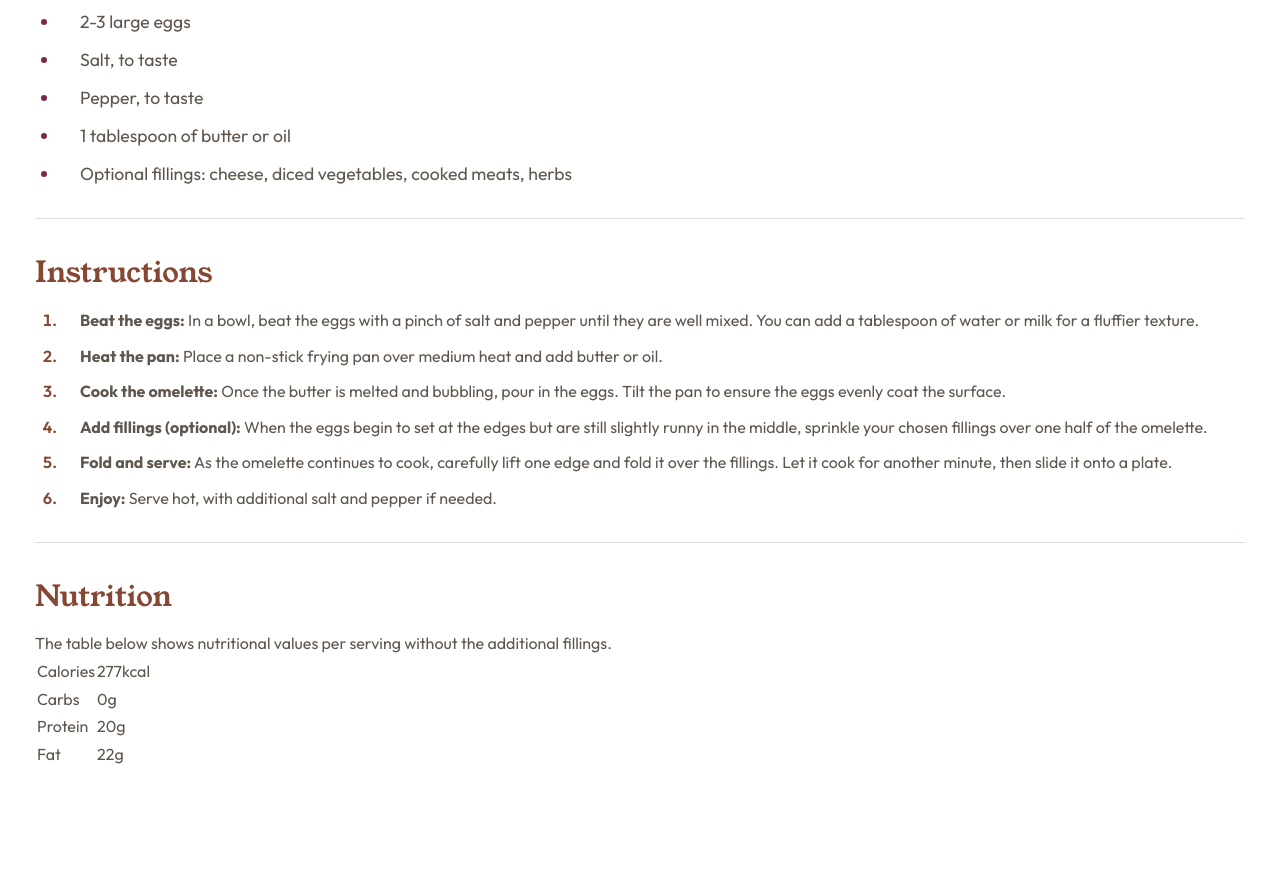
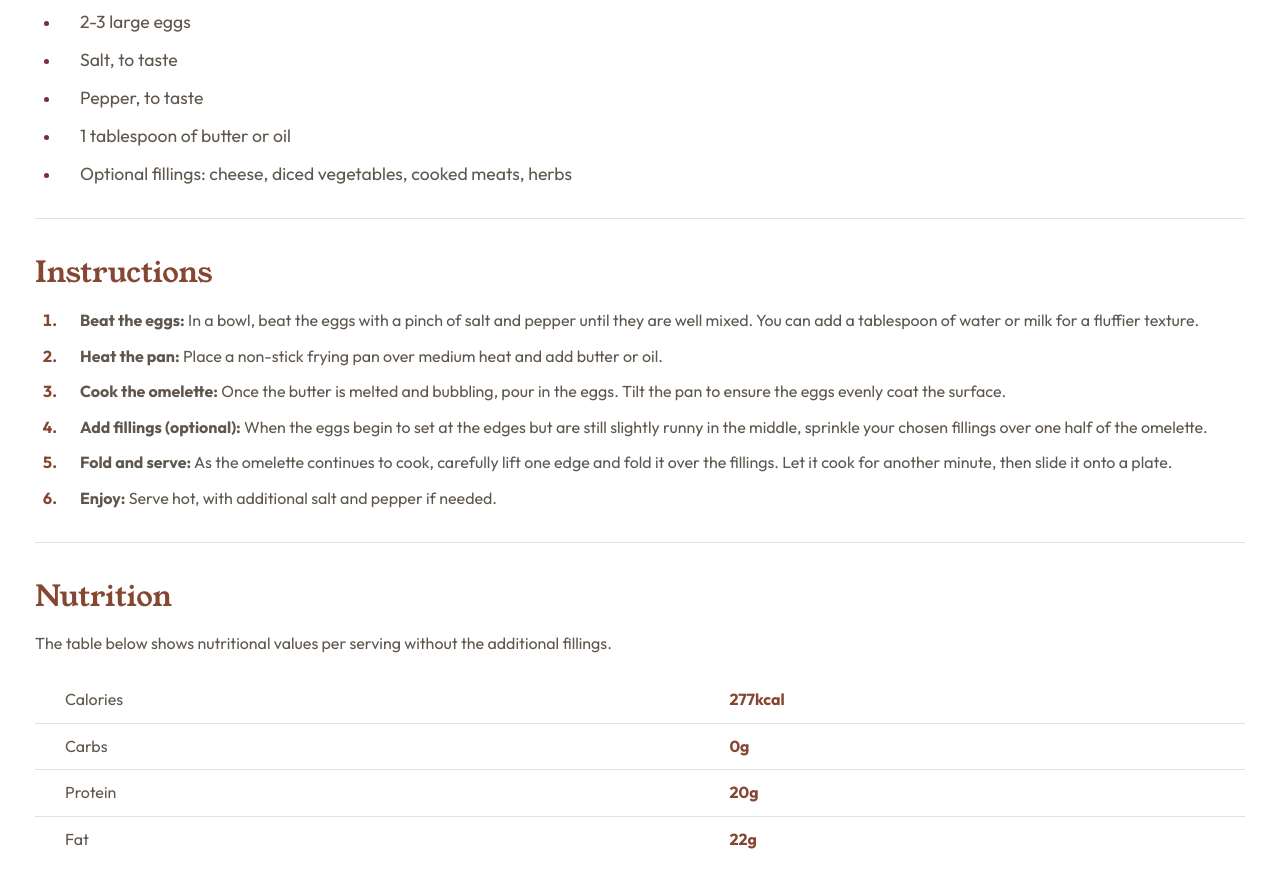
Before and after one commit to 1arthurcosta/recipe-page, a plain HTML site: page index.html in a window 1280 px wide. Shown: the part 625-1507 px from the top of the page. Before the commit the page ends 1394 px from the top, so only its background shows below. Drawn offline with Linux system fonts and the light colour scheme.

Commit message:
Add css to nutrition section

```diff
--- a/styles.css
+++ b/styles.css
@@ -25,6 +25,10 @@ body {
 ul li::marker,
 ol li::marker {
   color: var(--rose-800);
+}
+
+ul li::marker {
+  font-size: 0.8em;
 }
 
 .container {
@@ -111,10 +115,44 @@ header {
 }
 
 .instructions li::marker {
-  font-weight: 600;
+  font-weight: 700;
   color: var(--brown-800);
 }
 
 .instructions li {
   padding: 0 0 10px 20px;
 }
+
+.nutrition p {
+  margin-bottom: 20px;
+}
+
+table {
+  width: 100%;
+  border-collapse: collapse;
+}
+
+tr {
+  border-bottom: 1px solid var(--stone-150);
+}
+
+tr:last-of-type {
+  border: none;
+}
+
+td {
+  padding: 10px;
+}
+
+tr td:first-of-type {
+  padding-left: 30px;
+}
+
+tr td:last-of-type {
+  color: var(--brown-800);
+  font-weight: 700;
+}
+
+.nutrition {
+  margin-bottom: 20px;
+}
```
